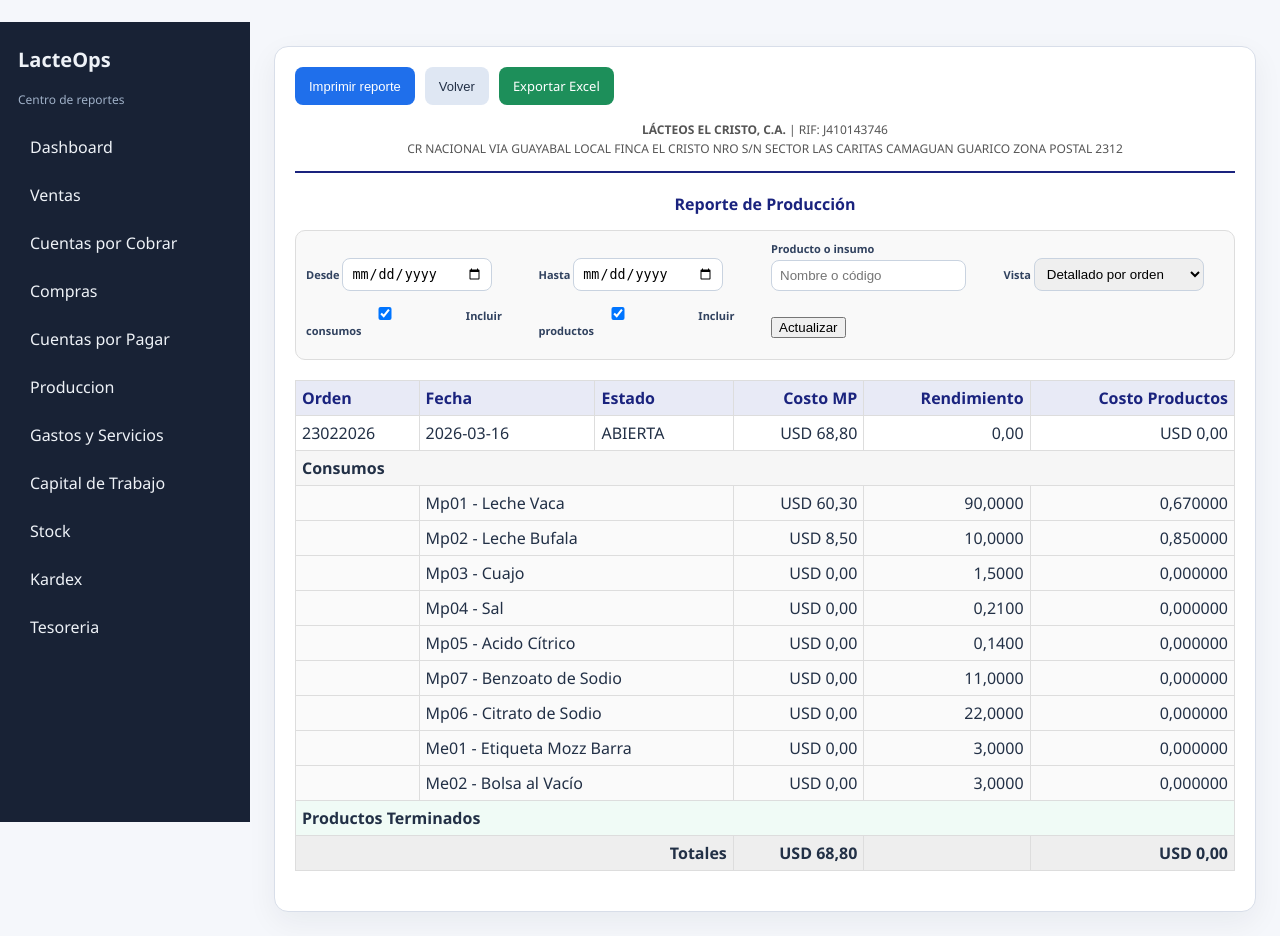
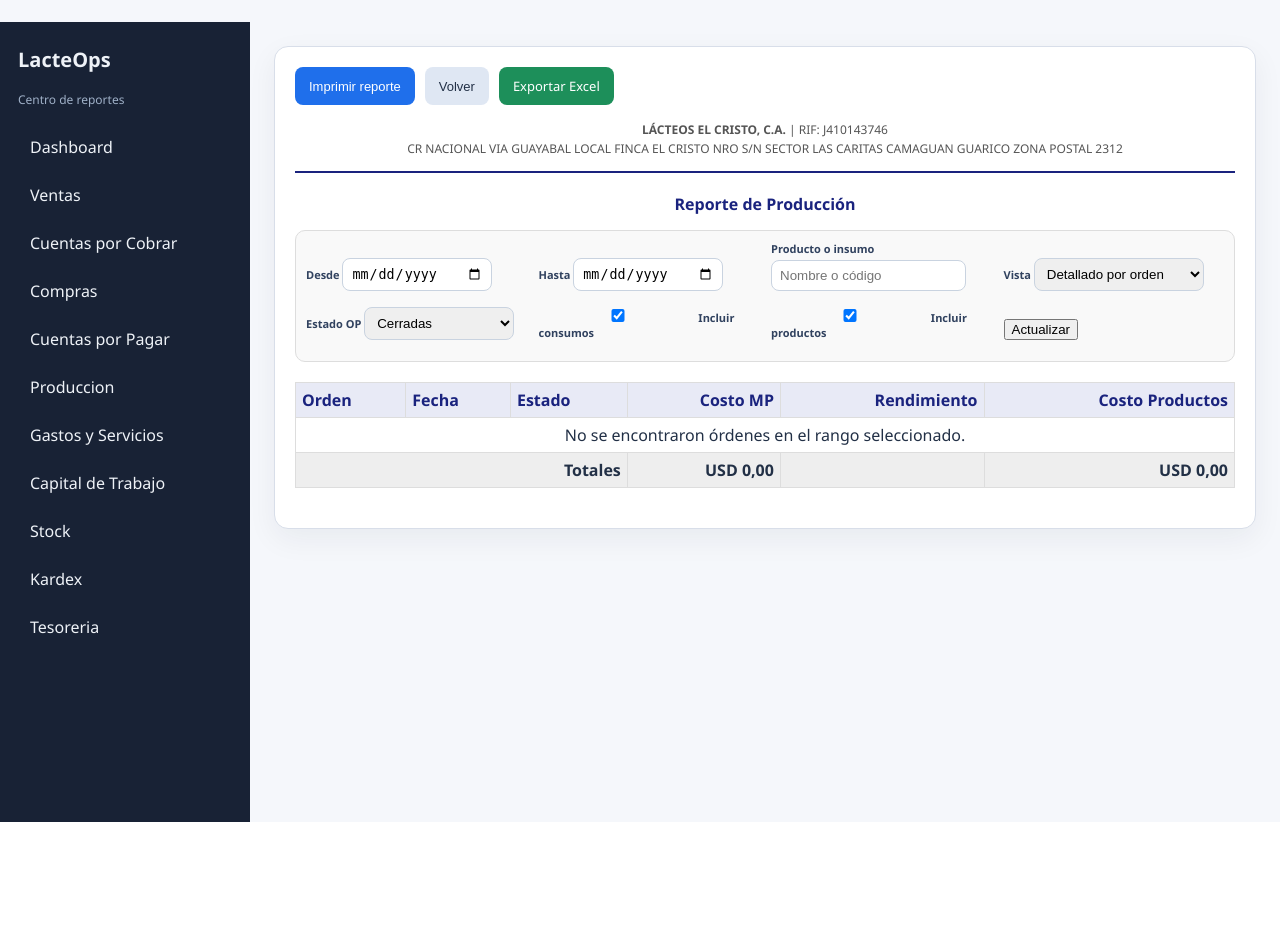
Before and after one commit to elierespanab-cpc/LacteOps, a Django app: page /reportes/produccion/ in a window 1280 px wide. After the commit the page ends 822 px from the top, so only its background shows below. Run offline with Django 4.2, Linux system fonts and the light colour scheme; a user stored in the database is signed in; data comes from the database, SQL or seed files in the repository; data that the repository does not hold is empty; parts of the project's set-up code (start-up, migrations or seed data) failed here and were passed over.

Commit message:
fix: corregir bugs en reportes y prorrateo de costos conjuntos
- Reportes ventas/compras: usar monto_usd en cobros/pagos VES en lugar
  del monto bruto, evitando cifras infladas por factor de tasa de cambio
- Reporte gastos: corregir double-encoding UTF-8 del template y cambiar
  value="{{ c }}" a value="{{ c.pk }}" en el select de categorías
- Reporte produccion consolidado: agregar filtro estado_op (default CERRADA)
  para excluir OPs abiertas que inflaban Total Consumos sin contribuir al
  Total Productos; añadir separación visual principales/subproductos
- Produccion.cerrar(): refactorizar prorrateo de costos conjuntos —
  quantize(6) en cada cuota y ajuste de residuo explícito al producto de
  mayor valor de mercado, garantizando Σ(costo_asignado) == costo_total
- reabrir(): saltar movimientos ya compensados (ya_revertidos) para
  manejar OPs con doble cierre sin StockInsuficienteError

Co-Authored-By: Claude Sonnet 4.6 <noreply@anthropic.com>

```diff
--- a/apps/produccion/models.py
+++ b/apps/produccion/models.py
@@ -240,41 +240,53 @@ class OrdenProduccion(AuditableModel):
                 )
                 costo_total += consumo.subtotal
 
-            # Producción conjunta: distribución de costo por valor de mercado
+            # ── Prorrateo de costos conjuntos por valor de mercado ────────────
+            # Regla: subproductos (es_subproducto=True) ingresan a inventario a
+            # costo cero. El 100 % del pool (costo_total) se distribuye entre los
+            # productos principales usando su valor de mercado como ponderador.
+            # Los subproductos se excluyen del denominador desde el inicio, por lo
+            # que su "cuota teórica" no existe y no hay fuga de costos.
+            # El residuo de redondeo se imputa al producto de mayor valor de mercado
+            # para garantizar: Σ(costo_asignado_principales) == costo_total exacto.
+            SEIS = Decimal('0.000001')
+
             salidas_principales = [s for s in salidas if not s.es_subproducto]
             salidas_subproductos = [s for s in salidas if s.es_subproducto]
 
+            # Paso 1 — denominador: valor de mercado exclusivo de principales
             valor_total = sum(
-                Decimal(str(s.precio_referencia)) * Decimal(str(s.cantidad))
-                for s in salidas_principales
+                (Decimal(str(s.precio_referencia)) * Decimal(str(s.cantidad)) for s in salidas_principales),
+                Decimal('0'),
             )
-            costo_asignado_sum = Decimal('0.00')
 
-            principales_con_valor = []
-            for i, s in enumerate(salidas_principales):
+            # Paso 2 — calcular cuota prorrata para cada principal (sin residuo aún)
+            n_principales = len(salidas_principales)
+            asignaciones = []  # list of (salida, costo_asignado)
+            costo_asignado_sum = Decimal('0.000000')
+
+            for s in salidas_principales:
                 val_i = Decimal(str(s.precio_referencia)) * Decimal(str(s.cantidad))
-                principales_con_valor.append((val_i, i, s))
+                if valor_total > Decimal('0'):
+                    costo_i = (costo_total * val_i / valor_total).quantize(SEIS)
+                else:
+                    # Sin precios de referencia: distribución equitativa
+                    costo_i = (costo_total / Decimal(str(n_principales))).quantize(SEIS)
+                costo_asignado_sum += costo_i
+                asignaciones.append([s, costo_i])
 
-            principales_con_valor.sort(key=lambda x: x[0])
+            # Paso 3 — ajuste de redondeo: imputer residuo al de mayor valor de mercado
+            residuo = costo_total - costo_asignado_sum  # siempre < 1 centavo
+            if residuo != Decimal('0') and asignaciones:
+                mayor = max(asignaciones, key=lambda x: Decimal(str(x[0].precio_referencia)) * Decimal(str(x[0].cantidad)))
+                mayor[1] += residuo
 
-            for i, (val_i, idx, s) in enumerate(principales_con_valor):
-                if i == len(principales_con_valor) - 1:
-                    costo_asignado = costo_total - costo_asignado_sum
-                else:
-                    if valor_total > Decimal('0'):
-                        costo_asignado = costo_total * (val_i / valor_total)
-                    else:
-                        # Si nadie tiene precio_referencia o es 0, distribuimos equitativamente
-                        costo_asignado = costo_total / Decimal(str(len(principales_con_valor)))
-
-                costo_asignado_sum += costo_asignado
+            # Paso 4 — persistir y registrar entrada de inventario para principales
+            for s, costo_asignado in asignaciones:
                 s.costo_asignado = costo_asignado
                 s.save(update_fields=['costo_asignado'], skip_recalcular=True)
 
-                if Decimal(str(s.cantidad)) > Decimal('0'):
-                    costo_unitario_i = costo_asignado / Decimal(str(s.cantidad))
-                else:
-                    costo_unitario_i = Decimal('0.000000')
+                cantidad = Decimal(str(s.cantidad))
+                costo_unitario_i = (costo_asignado / cantidad).quantize(SEIS) if cantidad > Decimal('0') else Decimal('0.000000')
 
                 registrar_entrada(
                     producto=s.producto,
@@ -284,6 +296,7 @@ class OrdenProduccion(AuditableModel):
                     notas=f'Producción Principal OP {self.numero}',
                 )
 
+            # Paso 5 — subproductos: costo explícito cero (no participan en el pool)
             for s in salidas_subproductos:
                 s.costo_asignado = Decimal('0.000000')
                 s.save(update_fields=['costo_asignado'], skip_recalcular=True)
@@ -400,12 +413,22 @@ class OrdenProduccion(AuditableModel):
         with transaction.atomic():
             from apps.almacen.models import MovimientoInventario
 
-            # Revertir movimientos de inventario de esta orden
+            # Revertir solo los movimientos de cierre que aún no tienen reversión.
+            # Si la OP fue cerrada N veces, habrá N*23 movimientos pero puede haber
+            # ya K*23 REV de reaperturas parciales previas; solo compensamos los (N-K)*23
+            # restantes para no generar SALIDAs por encima del stock disponible.
             movimientos = list(
                 MovimientoInventario.objects.filter(referencia=self.numero)
                 .select_related('producto')
+                .order_by('id')
             )
-            for mov in movimientos:
+            ya_revertidos = MovimientoInventario.objects.filter(
+                referencia=f'REV-{self.numero}'
+            ).count()
+            # Los movimientos ya compensados son los primeros `ya_revertidos` (orden FIFO)
+            pendientes = movimientos[ya_revertidos:]
+
+            for mov in pendientes:
                 if mov.tipo == 'SALIDA':
                     # Reversar SALIDA → ENTRADA compensatoria
                     registrar_entrada(
--- a/apps/reportes/templates/reportes/produccion.html
+++ b/apps/reportes/templates/reportes/produccion.html
@@ -25,6 +25,14 @@ Reporte de Producción
             <select name="modo">
                 <option value="detallado" {% if modo == 'detallado' %}selected{% endif %}>Detallado por orden</option>
                 <option value="consolidado" {% if modo == 'consolidado' %}selected{% endif %}>Resumen consolidado</option>
+            </select>
+        </label>
+        <label>Estado OP
+            <select name="estado_op">
+                <option value="" {% if not estado_op %}selected{% endif %}>Todas</option>
+                <option value="CERRADA" {% if estado_op == 'CERRADA' %}selected{% endif %}>Cerradas</option>
+                <option value="ABIERTA" {% if estado_op == 'ABIERTA' %}selected{% endif %}>Abiertas</option>
+                <option value="ANULADA" {% if estado_op == 'ANULADA' %}selected{% endif %}>Anuladas</option>
             </select>
         </label>
         <label><input type="checkbox" name="incluir_consumos" value="1" {% if incluir_consumos %}checked{% endif %}> Incluir consumos</label>
@@ -75,7 +83,8 @@ Reporte de Producción
             </tr>
         </thead>
         <tbody>
-            {% for item in productos_consolidados %}
+            <tr style="background:#e8f4e8;"><td colspan="5"><strong>Productos Principales</strong></td></tr>
+            {% for item in productos_consolidados %}{% if not item.es_subproducto %}
             <tr>
                 <td>{{ item.producto__codigo }}</td>
                 <td>{{ item.producto__nombre }}</td>
@@ -83,9 +92,33 @@ Reporte de Producción
                 <td class="text-right">{{ item.total_cantidad|formato_cantidad }}</td>
                 <td class="text-right">{{ item.total_costo|formato_moneda:'USD' }}</td>
             </tr>
-            {% endfor %}
+            {% endif %}{% endfor %}
+            <tr class="total-row">
+                <td colspan="4" class="text-right">Subtotal Principales</td>
+                <td class="text-right">{{ total_productos_costo|formato_moneda:'USD' }}</td>
+            </tr>
+            <tr style="background:#fff3e0;"><td colspan="5"><strong>Subproductos</strong> <small style="color:#888;">(costo absorbido por principales)</small></td></tr>
+            {% for item in productos_consolidados %}{% if item.es_subproducto %}
+            <tr style="color:#666;">
+                <td>{{ item.producto__codigo }}</td>
+                <td>{{ item.producto__nombre }}</td>
+                <td>{{ item.producto__unidad_medida__simbolo }}</td>
+                <td class="text-right">{{ item.total_cantidad|formato_cantidad }}</td>
+                <td class="text-right">—</td>
+            </tr>
+            {% endif %}{% endfor %}
         </tbody>
+        <tfoot>
+            <tr class="total-row">
+                <td colspan="4" class="text-right">Total Costo Producción</td>
+                <td class="text-right">{{ total_productos_costo|formato_moneda:'USD' }}</td>
+            </tr>
+        </tfoot>
     </table>
+    <p style="font-size:11px;color:#777;margin-top:4px;">
+        * Los subproductos reciben costo 0 — su costo de producción queda absorbido en los productos principales por el método de distribución por valor de mercado.
+        La diferencia entre Total Consumos y Total Costo Producción refleja el costo absorbido por los subproductos.
+    </p>
     {% endif %}
 {% else %}
     <table>
--- a/apps/reportes/views.py
+++ b/apps/reportes/views.py
@@ -68,10 +68,19 @@ def _monto_usd_gasto(gasto):
     return _monto_usd_linea(gasto.monto, gasto.moneda, gasto.tasa_cambio)
 
 
+def _cobro_monto_usd(cobro):
+    """Devuelve el monto en USD de un cobro. Usa monto_usd si ya fue calculado,
+    si no convierte monto/tasa_cambio (cobros VES sin cuenta_destino)."""
+    monto_usd = _decimal(cobro.monto_usd)
+    if monto_usd > Decimal("0"):
+        return monto_usd
+    return _monto_usd_linea(cobro.monto, cobro.moneda, cobro.tasa_cambio)
+
+
 def _resumen_factura_venta(factura, hasta=None):
     total = _quantize_money(factura.total)
     cobrado = sum(
-        (_decimal(cobro.monto) for cobro in factura.cobros.all() if not hasta or cobro.fecha <= hasta),
+        (_cobro_monto_usd(cobro) for cobro in factura.cobros.all() if not hasta or cobro.fecha <= hasta),
         Decimal("0.00"),
     )
     nc_emitidas = sum(
@@ -91,13 +100,22 @@ def _resumen_factura_venta(factura, hasta=None):
     }
 
 
+def _pago_monto_usd(pago):
+    """Devuelve el monto en USD de un pago. Usa monto_usd si ya fue calculado,
+    si no convierte monto/tasa_cambio (pagos VES sin cuenta_origen)."""
+    monto_usd = _decimal(pago.monto_usd)
+    if monto_usd > Decimal("0"):
+        return monto_usd
+    return _monto_usd_linea(pago.monto, pago.moneda, pago.tasa_cambio)
+
+
 def _resumen_factura_compra(factura, hasta=None):
     total = _quantize_money(factura.total)
     pagado_individual = sum(
         (
-            _decimal(pago.monto_usd)
+            _pago_monto_usd(pago)
             for pago in factura.pagos.all()
-            if (not hasta or pago.fecha <= hasta) and pago.monto_usd is not None
+            if not hasta or pago.fecha <= hasta
         ),
         Decimal("0.00"),
     )
@@ -925,8 +943,11 @@ def reporte_produccion(request):
     modo = request.GET.get("modo", "detallado")
     incluir_consumos = request.GET.get("incluir_consumos", "1") == "1"
     incluir_productos = request.GET.get("incluir_productos", "1") == "1"
+    estado_op = request.GET.get("estado_op", "CERRADA")
 
     qs = OrdenProduccion.objects.all()
+    if estado_op:
+        qs = qs.filter(estado=estado_op)
     if fecha_desde:
         qs = qs.filter(fecha_apertura__gte=fecha_desde)
     if fecha_hasta:
@@ -961,6 +982,7 @@ def reporte_produccion(request):
         "modo": modo,
         "incluir_consumos": incluir_consumos,
         "incluir_productos": incluir_productos,
+        "estado_op": estado_op,
     }
 
     ordenes = list(
@@ -1006,12 +1028,13 @@ def reporte_produccion(request):
         if incluir_productos:
             productos_consolidados = list(
                 SalidaOrden.objects.filter(orden__in=qs)
-                .values("producto__codigo", "producto__nombre", "producto__unidad_medida__simbolo")
+                .values("producto__codigo", "producto__nombre", "producto__unidad_medida__simbolo", "es_subproducto")
                 .annotate(total_cantidad=Sum("cantidad"), total_costo=Sum("costo_asignado"))
-                .order_by("producto__nombre")
+                .order_by("es_subproducto", "producto__nombre")
             )
             context["productos_consolidados"] = productos_consolidados
             context["total_kg_producidos"] = sum((p["total_cantidad"] or Decimal("0.00") for p in productos_consolidados), Decimal("0.00"))
+            context["total_productos_costo"] = sum((p["total_costo"] or Decimal("0.00") for p in productos_consolidados if not p["es_subproducto"]), Decimal("0.00"))
 
     if "exportar" in request.GET:
         columnas = [
```
Also changed, not shown: apps/reportes/templates/reportes/gastos.html (+6 -6 lines).
